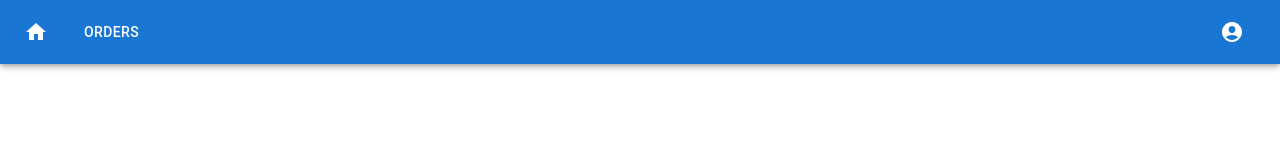
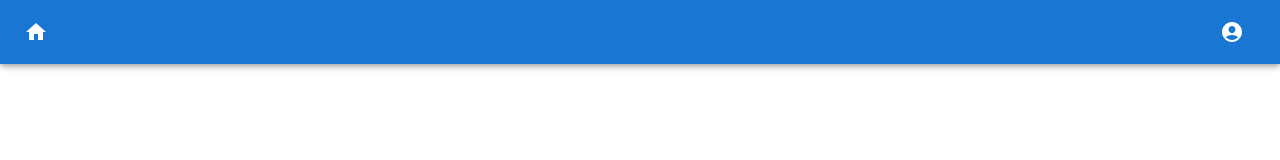
Before and after one commit to jiahui0926/COP4710Project, a React (Vite) app in the folder webstore_react_app/: page / in a window 1280 px wide. Shown: the top 160 px of the page. Built offline with nearby package versions, Linux system fonts and the light colour scheme.

Commit message:
Hid order button on nav bar when signed out

```diff
--- a/webstore_react_app/src/components/NavigationBar.tsx
+++ b/webstore_react_app/src/components/NavigationBar.tsx
@@ -94,6 +94,7 @@ export default function NavigationBar() {
             </Button>
           )}
 
+          {signedIn && (
             <Button
               color="inherit"
               onClick={() => {
@@ -102,6 +103,7 @@ export default function NavigationBar() {
             >
               Orders
             </Button>
+          )}
 
           <Typography variant="h6" component="div" sx={{ flexGrow: 1 }} />
 
```
Lines whose indentation alone changed are shown as unchanged.
